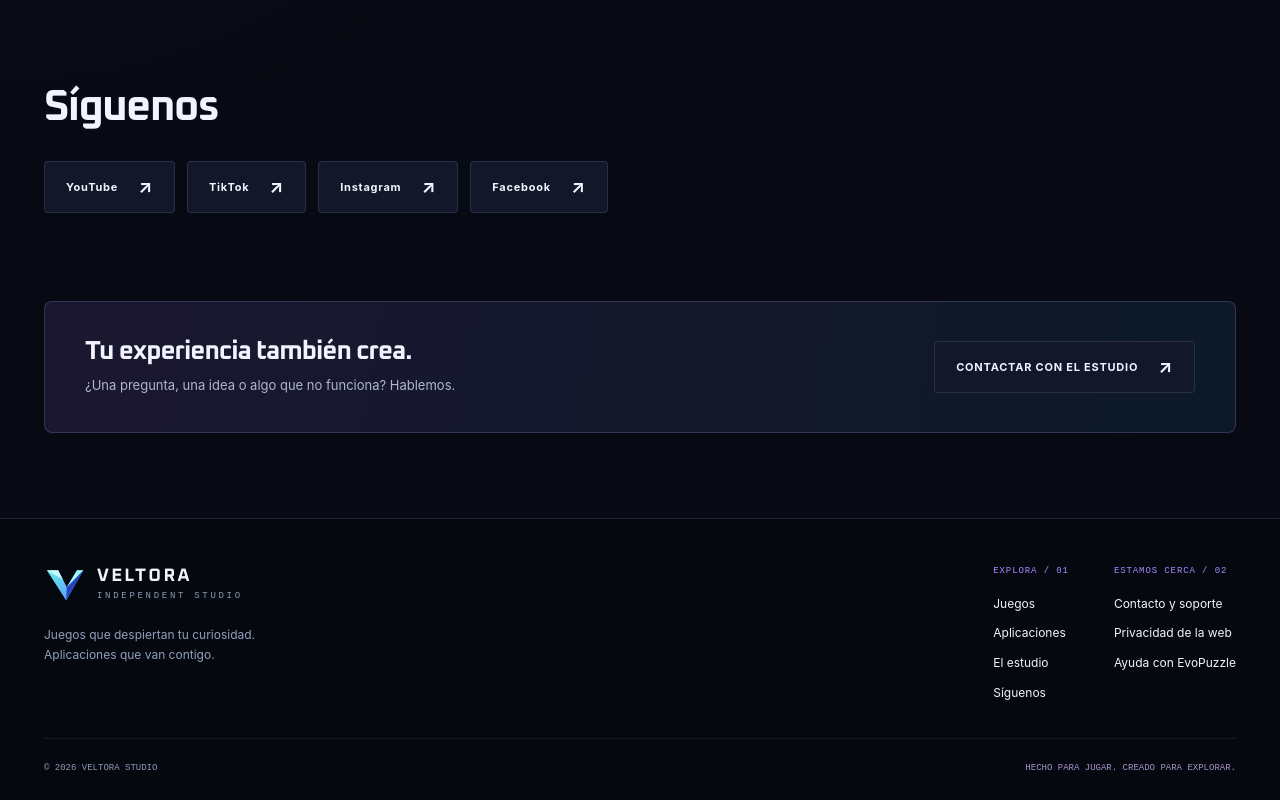
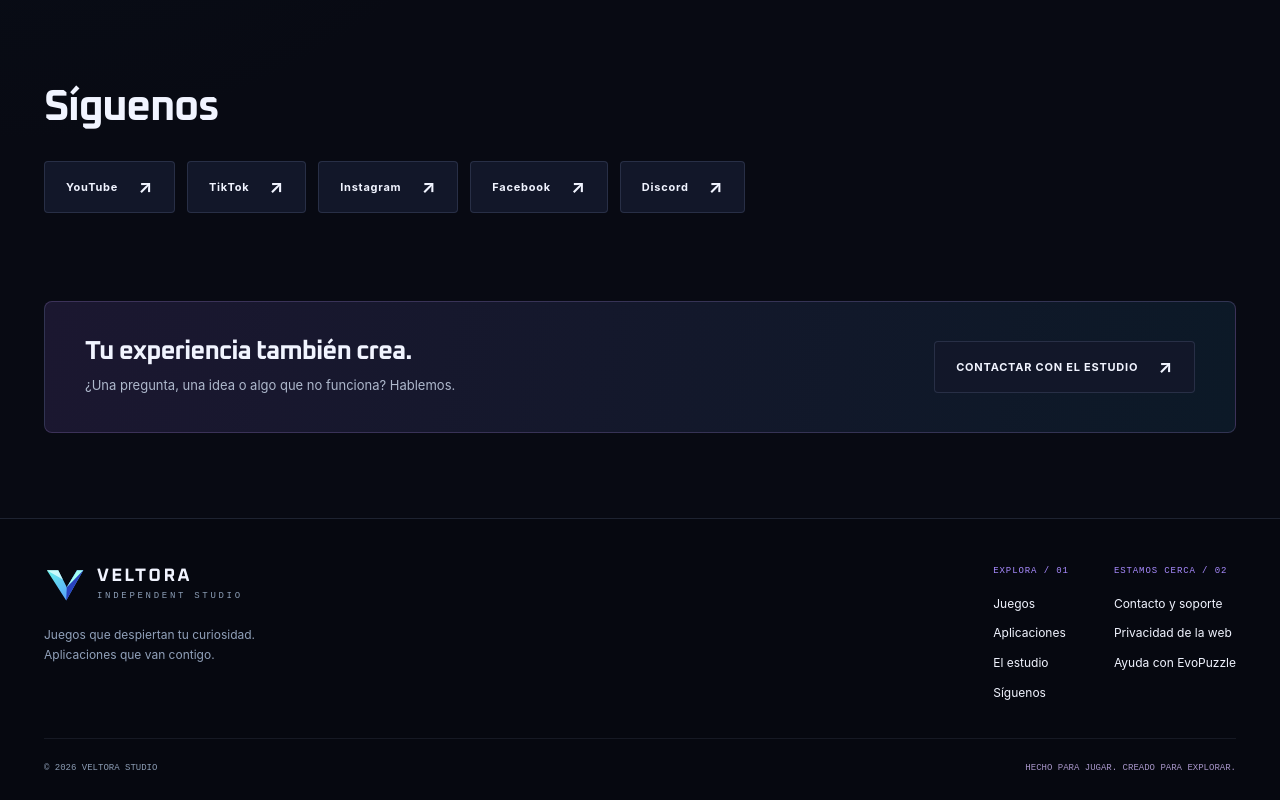
Before and after one commit to Frankyx1991/veltorastudio, a plain HTML site: page index.html in a window 1280 px wide. Shown: the part 1935-2735 px from the top of the page. Drawn offline with Linux system fonts and the light colour scheme.

Commit message:
Añadir Discord oficial en la sección Síguenos

```diff
--- a/index.html
+++ b/index.html
@@ -11,6 +11,7 @@
     <a class="btn" href="https://www.tiktok.com/@veltora_studio">TikTok<span class="arrow" aria-hidden="true">↗</span></a>
     <a class="btn" href="https://www.instagram.com/veltorastudio/">Instagram<span class="arrow" aria-hidden="true">↗</span></a>
     <a class="btn" href="https://www.facebook.com/profile.php?id=61596579632308">Facebook<span class="arrow" aria-hidden="true">↗</span></a>
+    <a class="btn" href="https://discord.gg/RjQNWsacEk" target="_blank" rel="noopener noreferrer" aria-label="Unirse al Discord oficial de Veltora Studio">Discord<span class="arrow" aria-hidden="true">↗</span></a>
   </div>
 </section>
 <section class="support-strip"><div><h2>Tu experiencia también crea.</h2><p>¿Una pregunta, una idea o algo que no funciona? Hablemos.</p></div><div class="actions"><a class="btn" href="/veltorastudio/contacto/">CONTACTAR CON EL ESTUDIO<span class="arrow" aria-hidden="true">↗</span></a></div></section></div></main><footer class="footer"><div class="wrap"><div class="footer-row"><div><a class="brand" href="/veltorastudio/" aria-label="Veltora Studio, inicio"><img src="/veltorastudio/assets/veltora.svg" width="41" height="41" alt=""><div><b>VELTORA</b><small>INDEPENDENT STUDIO</small></div></a><p>Juegos que despiertan tu curiosidad.<br>Aplicaciones que van contigo.</p></div><div class="footer-links"><div><strong>EXPLORA / 01</strong><a href="/veltorastudio/juegos/">Juegos</a><a href="/veltorastudio/aplicaciones/">Aplicaciones</a><a href="/veltorastudio/#estudio">El estudio</a><a href="/veltorastudio/#siguenos">Síguenos</a></div><div><strong>ESTAMOS CERCA / 02</strong><a href="/veltorastudio/contacto/">Contacto y soporte</a><a href="/veltorastudio/privacidad/">Privacidad de la web</a><a href="/veltorastudio/juegos/evopuzzle/#soporte">Ayuda con EvoPuzzle</a></div></div></div><div class="footer-bottom"><span>© 2026 VELTORA STUDIO</span><span>HECHO PARA JUGAR. CREADO PARA EXPLORAR.</span></div></div></footer></body></html>
```
